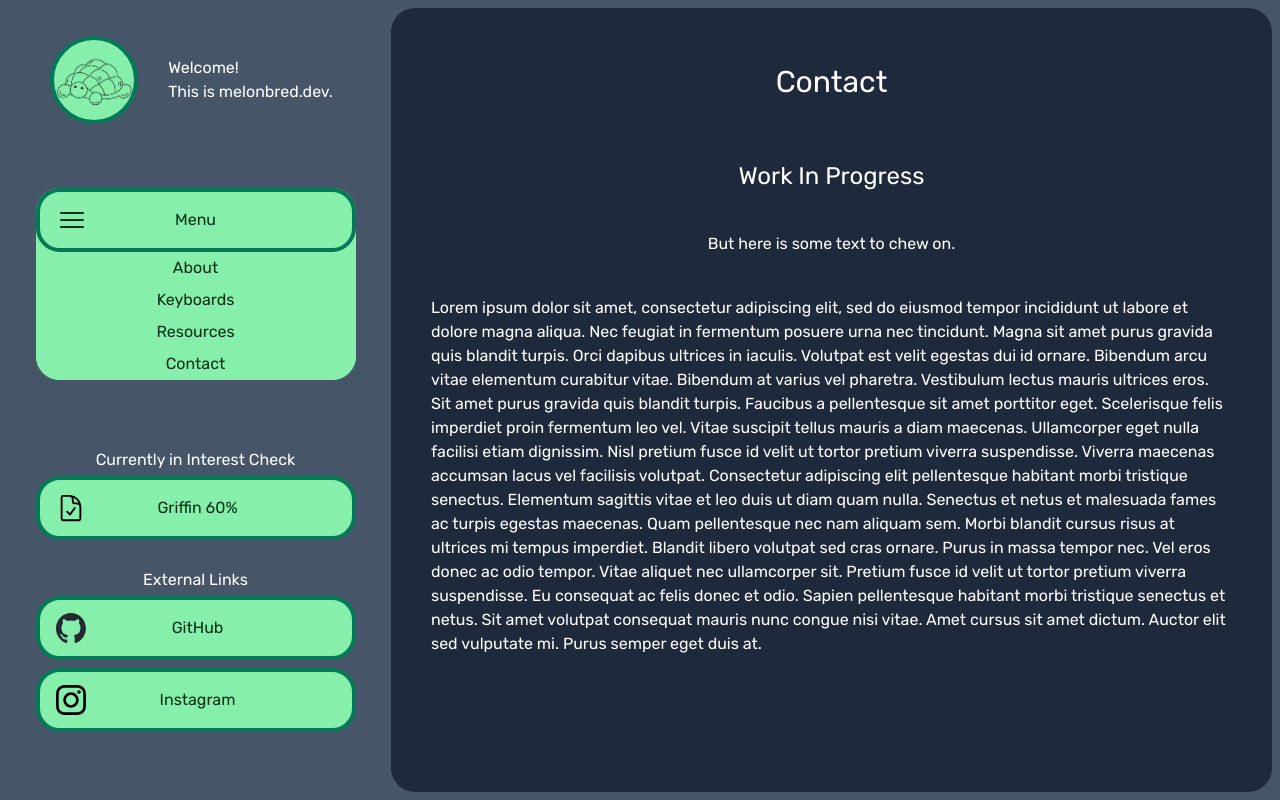
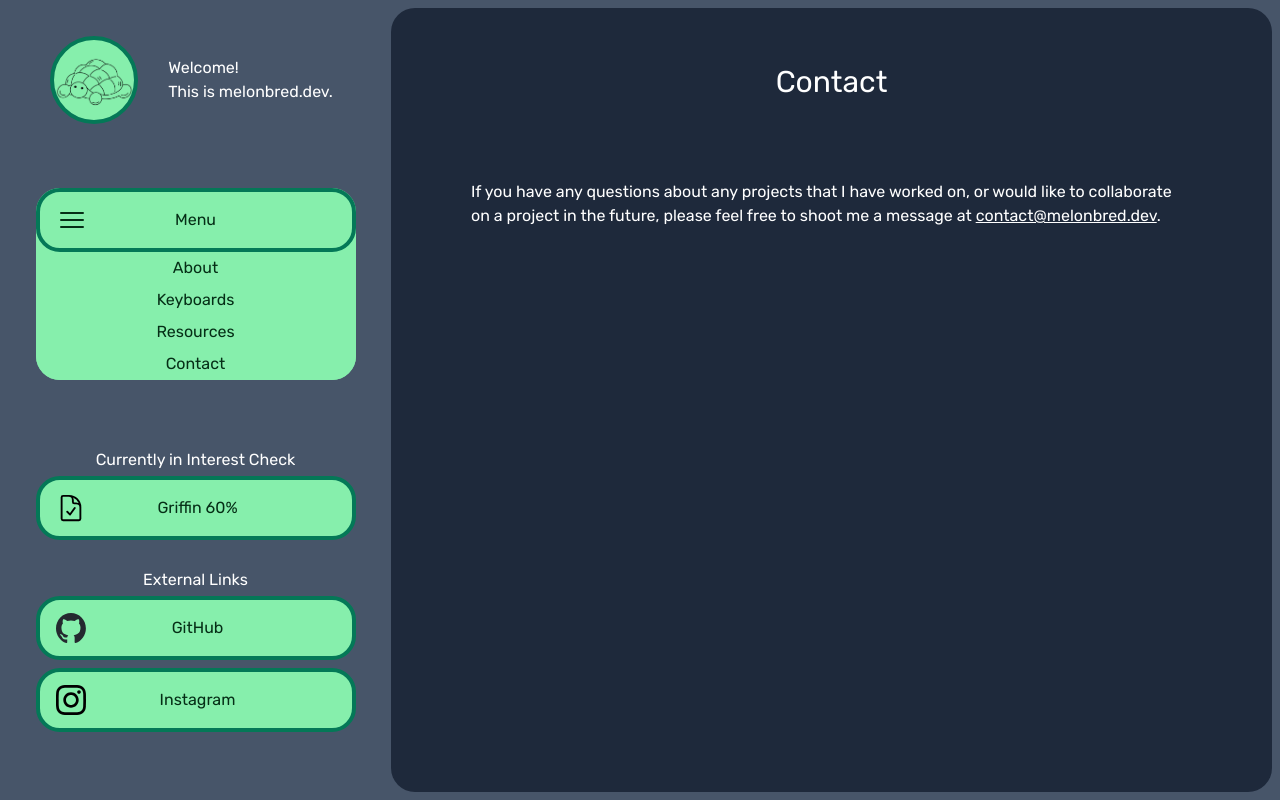
Before and after one commit to melonbred/personal-website, a Next.js app: page /contact in a window 1280 px wide. Built offline with nearby package versions, Linux system fonts and the light colour scheme.

Commit message:
Added email information on Contact page.

```diff
--- a/src/app/(content)/contact/page.tsx
+++ b/src/app/(content)/contact/page.tsx
@@ -1,37 +1,24 @@
+import Link from "next/link";
+
 export default function Contact() {
   return (
     <>
       <div className="min-w-screen flex flex-col items-center pb-5 pt-24 lg:pt-10">
         <h1 className="pt-4 text-3xl">Contact</h1>
         <div className="flex flex-col items-center p-4 md:p-10">
-          <h2 className="pt-5 text-2xl">Work In Progress</h2>
-          <p className="p-10">But here is some text to chew on.</p>
-          <p className="">
-            Lorem ipsum dolor sit amet, consectetur adipiscing elit, sed do
-            eiusmod tempor incididunt ut labore et dolore magna aliqua. Nec
-            feugiat in fermentum posuere urna nec tincidunt. Magna sit amet
-            purus gravida quis blandit turpis. Orci dapibus ultrices in iaculis.
-            Volutpat est velit egestas dui id ornare. Bibendum arcu vitae
-            elementum curabitur vitae. Bibendum at varius vel pharetra.
-            Vestibulum lectus mauris ultrices eros. Sit amet purus gravida quis
-            blandit turpis. Faucibus a pellentesque sit amet porttitor eget.
-            Scelerisque felis imperdiet proin fermentum leo vel. Vitae suscipit
-            tellus mauris a diam maecenas. Ullamcorper eget nulla facilisi etiam
-            dignissim. Nisl pretium fusce id velit ut tortor pretium viverra
-            suspendisse. Viverra maecenas accumsan lacus vel facilisis volutpat.
-            Consectetur adipiscing elit pellentesque habitant morbi tristique
-            senectus. Elementum sagittis vitae et leo duis ut diam quam nulla.
-            Senectus et netus et malesuada fames ac turpis egestas maecenas.
-            Quam pellentesque nec nam aliquam sem. Morbi blandit cursus risus at
-            ultrices mi tempus imperdiet. Blandit libero volutpat sed cras
-            ornare. Purus in massa tempor nec. Vel eros donec ac odio tempor.
-            Vitae aliquet nec ullamcorper sit. Pretium fusce id velit ut tortor
-            pretium viverra suspendisse. Eu consequat ac felis donec et odio.
-            Sapien pellentesque habitant morbi tristique senectus et netus. Sit
-            amet volutpat consequat mauris nunc congue nisi vitae. Amet cursus
-            sit amet dictum. Auctor elit sed vulputate mi. Purus semper eget
-            duis at.
+          <p className="p-10">
+            If you have any questions about any projects that I have worked on,
+            or would like to collaborate on a project in the future, please feel
+            free to shoot me a message at{" "}
+            <Link
+              href="mailto:contact@melonbred.dev"
+              className="underline hover:decoration-emerald-400/80 hover:decoration-4"
+            >
+              contact@melonbred.dev
+            </Link>
+            .
           </p>
+          <p className=""></p>
         </div>
       </div>
     </>
```
